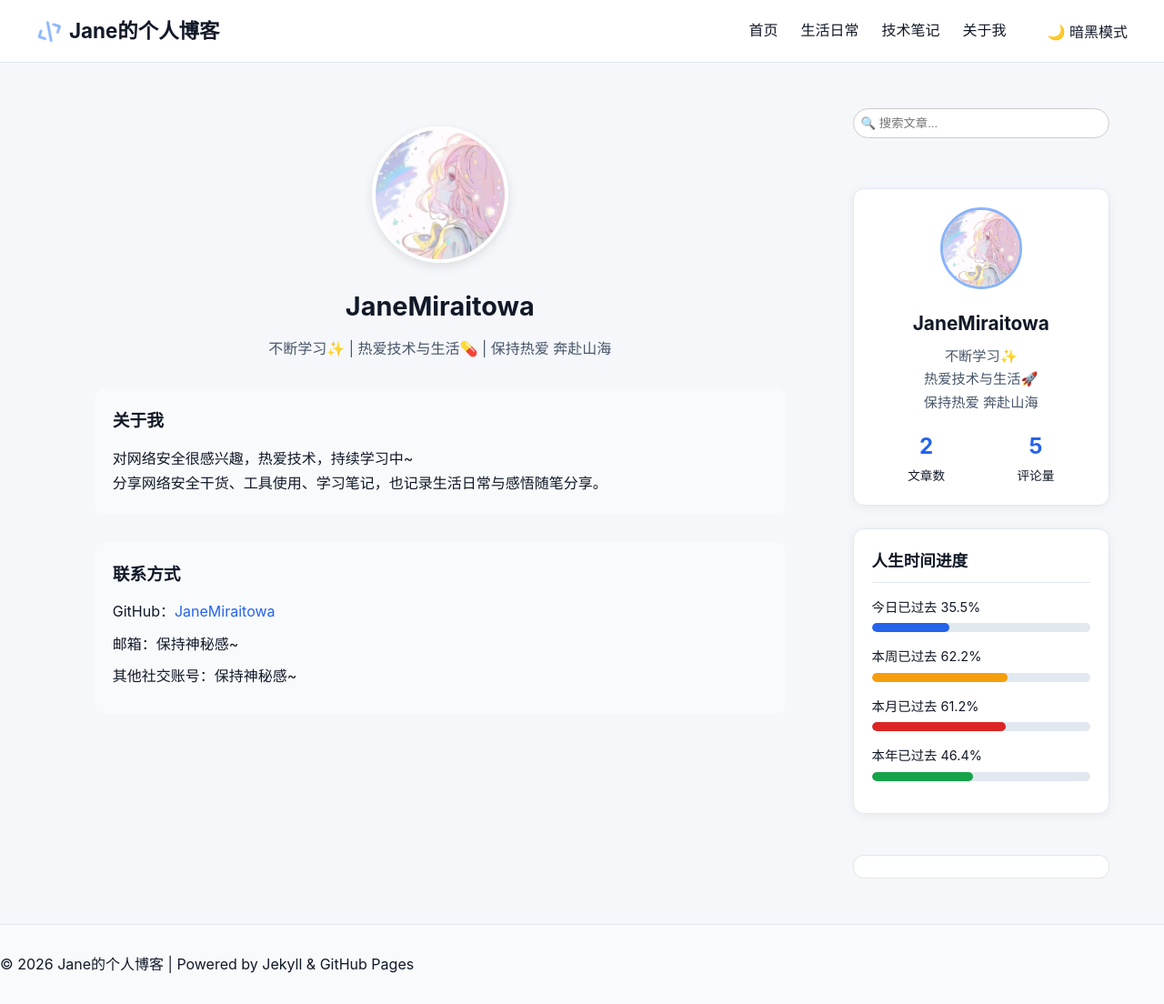
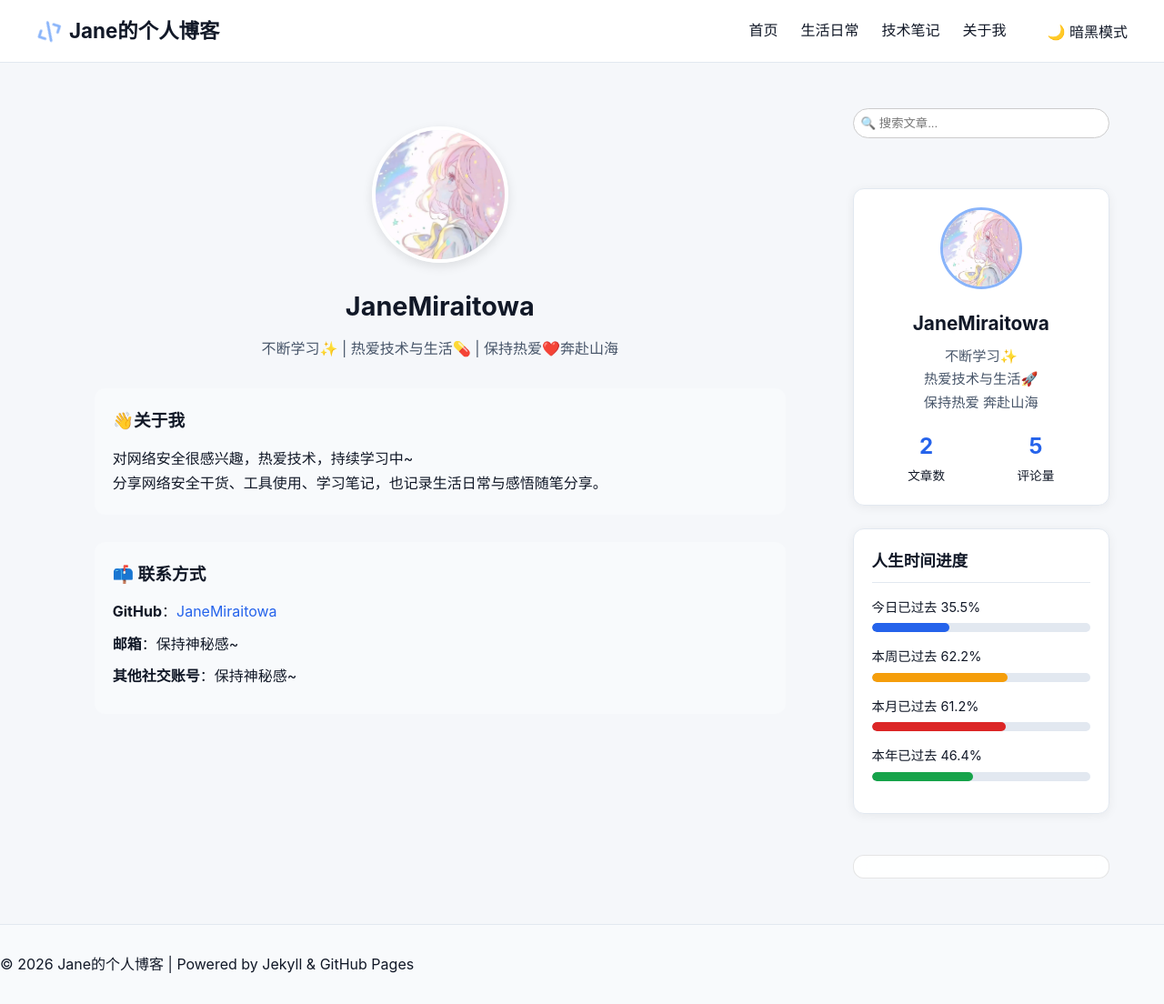
Before and after one commit to JaneMiraitowa/JaneMiraitowa.github.io, a Jekyll site: the page built from about.html, in a window 1280 px wide and 1104 px high. Shown: the whole window at 91% size. Built offline with Jekyll 4.4.1, drawn with Linux system fonts in a browser that asks for light colours; comment, search, counter and statistics services are not loaded.

Commit message:
Update about.html

```diff
--- a/about.html
+++ b/about.html
@@ -8,20 +8,19 @@ title: 关于我
     <img src="/assets/images/avatar.jpg" alt="Jane">
   </div>
   <h2 class="about-name">JaneMiraitowa</h2>
-  <p class="about-bio">不断学习✨ | 热爱技术与生活💊 | 保持热爱 奔赴山海</p >
+  <p class="about-bio">不断学习✨ | 热爱技术与生活💊 | 保持热爱❤️奔赴山海</p >
 
   <div class="about-section">
-    <h3>关于我</h3>
+    <h3>👋关于我</h3>
     <p>对网络安全很感兴趣，热爱技术，持续学习中~</p >
     <p>分享网络安全干货、工具使用、学习笔记，也记录生活日常与感悟随笔分享。</p >
   </div>
 
-  <div class="about-section">
-    <h3>联系方式</h3>
-    <ul>
-      <li>GitHub：<a href=" " target="_blank">JaneMiraitowa</a ></li>
-      <li>邮箱：保持神秘感~</li>
-      <li>其他社交账号：保持神秘感~</li>
-    </ul>
-  </div>
+<div class="about-section">
+  <h3>📫 联系方式</h3>
+  <ul>
+    <li><strong>GitHub</strong>：<a href="https://github.com/JaneMiraitowa" target="_blank">JaneMiraitowa</a></li>
+    <li><strong>邮箱</strong>：保持神秘感~</li>
+    <li><strong>其他社交账号</strong>：保持神秘感~</li>
+  </ul>
 </div>
```
